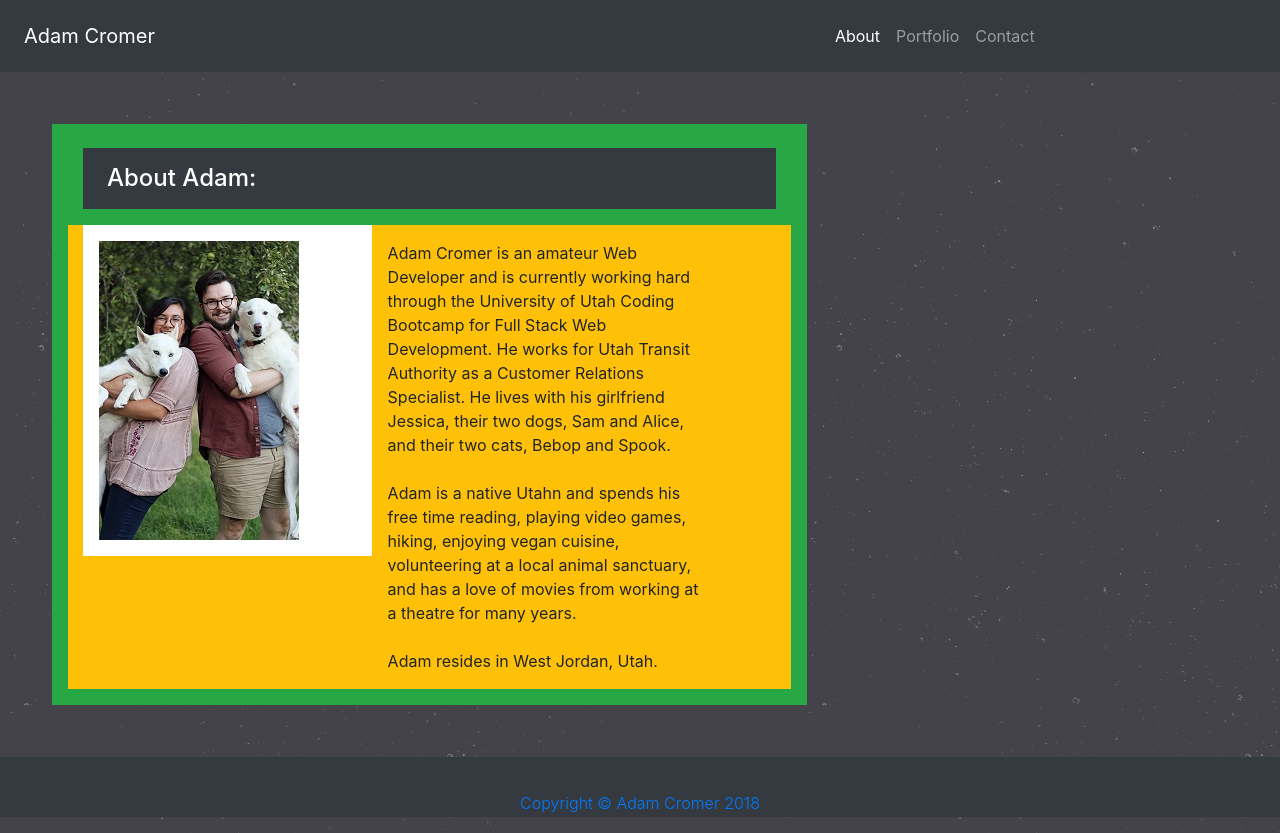
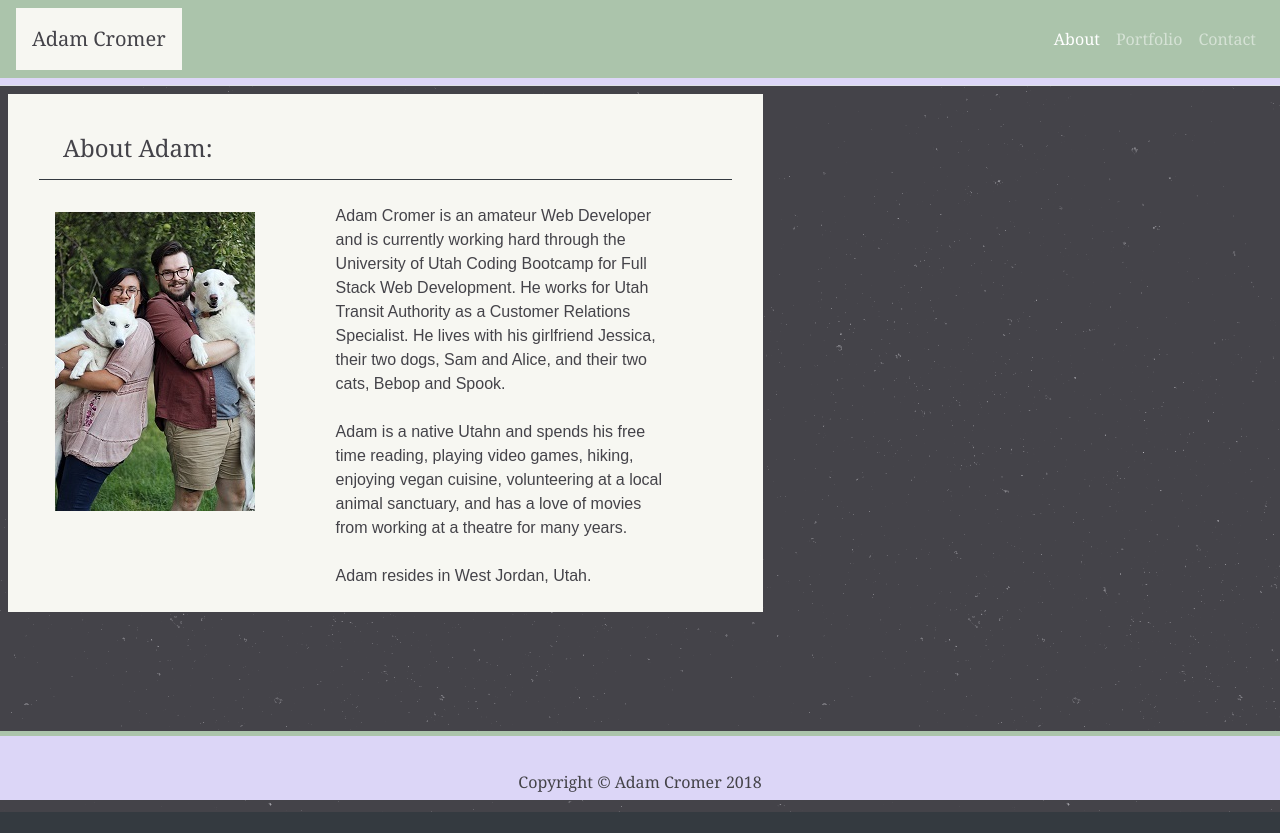
Before and after one commit to adamcromer/Bootstrap-Portfolio, a plain HTML site: page index.html in a window 1280 px wide. After the commit the page ends 812 px from the top, so only its background shows below. Drawn offline with nearby package versions, Linux system fonts and the light colour scheme.

Commit message:
fixed style

```diff
--- a/Assets/css/extrastyle.css
+++ b/Assets/css/extrastyle.css
@@ -1,3 +1,38 @@
 body {
-    background-image:url(/Bootstrap-Portfolio/Assets/images/stardust.png)
+    background-image:url(/Bootstrap-Portfolio/Assets/images/stardust.png);
 }
+
+.bg-cream {
+    background-color:#F7F7F2;
+    color:#444349;
+}
+
+#bg-green {
+    color:#444349;
+    background-color:#abc4ab;
+    border-color:#dcd6f7;
+    border-width: 25px;
+    border-bottom:7px solid #dcd6f7;
+}
+
+#bg-purple {
+    background-color:#dcd6f7;
+    color:#444349;
+    border-top:5px solid #abc4ab;
+}
+
+#blackText {
+    color:#444349;
+}
+
+#blackText2 {
+    color:#444349;
+}
+
+.fontSerif {
+    font-family: 'Playfair Display', 'Georgia', Times, Times New Roman, serif;
+}
+
+.fontSansSerif {
+    font-family: 'Raleway', 'Arial', 'Helvetica Neue', Helvetica, sans-serif;
+}
--- a/index.html
+++ b/index.html
@@ -16,16 +16,16 @@
     <title>Adam Cromer</title>
 </head>
 <body class="bg-dark">
-    <div class="container-fluid bg-dark ml-0">
-        <div class="row fullWidth">
-            <div class="col-md-10 bg-dark p-2">
-                <nav class="navbar navbar-expand-lg navbar-dark bg-dark rounded mr-0">
-                    <a class="navbar-brand" href="#">Adam Cromer</a>
+    <div class="container-fluid navbar-dark border-bottom ml-0 navbar-header">
+        <div class="row fullWidth" id="bg-green">
+            <div class="col-lg-12 col-md-12 col-sm-12 col-xs-12 p-0">
+                <nav class="navbar navbar-expand-lg rounded m-0">
+                    <a class="navbar-brand bg-cream p-3 m-0 bm-0 fontSerif" id="blackText" href="#">Adam Cromer</a>
                     <button class="navbar-toggler" type="button" data-toggle="collapse" data-target="#navbarNavAltMarkup" aria-controls="navbarNavAltMarkup" aria-expanded="false" aria-label="Toggle navigation">
                         <span class="navbar-toggler-icon"></span>
                     </button>
                     <div class="collapse navbar-collapse justify-content-end" id="navbarNavAltMarkup">
-                        <div class="navbar-nav">
+                        <div class="navbar-nav fontSerif">
                             <a class="nav-item nav-link active disabled" href="#">About <span class="sr-only">(current)</span></a>
                             <a class="nav-item nav-link" href="/Bootstrap-Portfolio/portfolio.html">Portfolio</a>
                             <a class="nav-item nav-link" href="/Bootstrap-Portfolio/contact.html">Contact</a>
@@ -35,17 +35,17 @@
             </div>
         </div>
     </div>
-    <div class="container m-5 p-1">
-        <div class="col-lg-8 col-md-10 col-sm-12 col-xs-12 mb-5 bg-success">
+    <div class="container m-1 p-1">
+        <div class="col-lg-8 col-md-10 col-sm-12 col-xs-12 mb-5 bg-cream">
             <div class="row p-3">
                 <div class="col-lg-12">
-                    <h4 class="bg-dark text-white mt-2 mb-3 pt-3 pb-3 pl-3 pl-4">About Adam:</h4>
+                    <h4 class="border-bottom border-dark mt-2 mb-3 pt-3 pb-3 pl-3 pl-4 fontSerif">About Adam:</h4>
                 </div>
-            <div class="col-lg-12 col-md-10 col-xs-12 bg-warning">
-                <div class="col-lg-5 col-md-6 col-sm-12 col-xs-12 p-3 w-75 float-left bg-white">
+            <div class="col-lg-12 col-md-10 col-xs-12">
+                <div class="col-lg-5 col-md-6 col-sm-12 col-xs-12 p-3 w-75 float-left">
                     <img alt="Adam and Family" class="img-responsive" src="/Bootstrap-Portfolio/Assets/images/adamfamilytest2.jpg">
                 </div>
-                <div class="col-lg-6 col-md-6 col-sm-12 col-xs-12 p-3 w-75 float-left">
+                <div class="col-lg-6 col-md-6 col-sm-12 col-xs-12 p-2 float-left fontSansSerif">
                     Adam Cromer is an amateur Web Developer and is currently working hard through the University of Utah Coding Bootcamp for Full Stack Web Development. He works for Utah Transit Authority as a Customer Relations Specialist. He lives with his girlfriend Jessica, their two dogs, Sam and Alice, and their two cats, Bebop and Spook. <br><br>
 
                     Adam is a native Utahn and spends his free time reading, playing video games, hiking, enjoying vegan cuisine, volunteering at a local animal sanctuary, and has a love of movies from working at a theatre for many years. <br><br>
@@ -58,8 +58,8 @@
     </div>
 
     <footer>
-        <div class="container-fluid text-center font-weight-light text-white footer fixed-bottom bg-dark text-white mt-5 pt-3 pb-3">
-            <a href="contact.html">Copyright &#169; Adam Cromer 2018</a>
+        <div class="container-fluid text-center font-weight-light fontSerif footer fixed-bottom mt-5 pt-3 pb-5" id="bg-purple">
+            <a id="blackText2" href="contact.html">Copyright &#169; Adam Cromer 2018</a>
         </div>
     </footer>
 </body>
```
